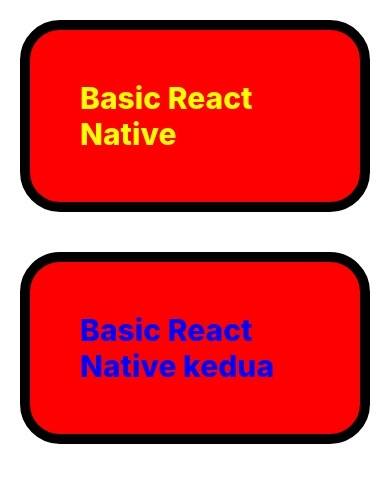
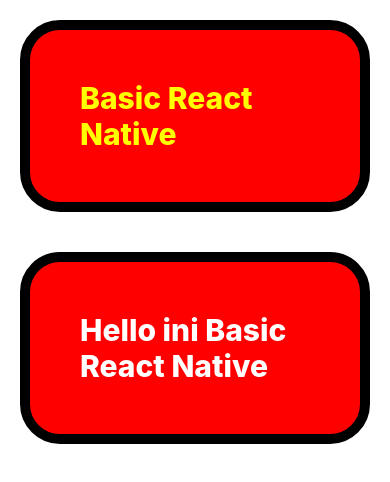
Before and after one commit to sergiopoli77/Mobile-App-Dev, a React Native app: screen / in a window 390 px wide. Shown: the top 482 px of the page. Built offline with nearby package versions, Linux system fonts and the light colour scheme.

Commit message:
add basic react native

```diff
--- a/App.tsx
+++ b/App.tsx
@@ -8,7 +8,7 @@ const App = () => {
       </View>
 
       <View style={styles.container}>
-        <Text style={styles.title2}>Basic React Native kedua</Text>
+        <Text style={styles.title2}>Hello ini Basic React Native</Text>
       </View>
     </View>
   );
@@ -35,7 +35,7 @@ const styles = StyleSheet.create({
   },
   title2: {
     fontSize: 30,
-    color: 'blue',
+    color: 'white',
     fontWeight: '800',
   },
 });
```
